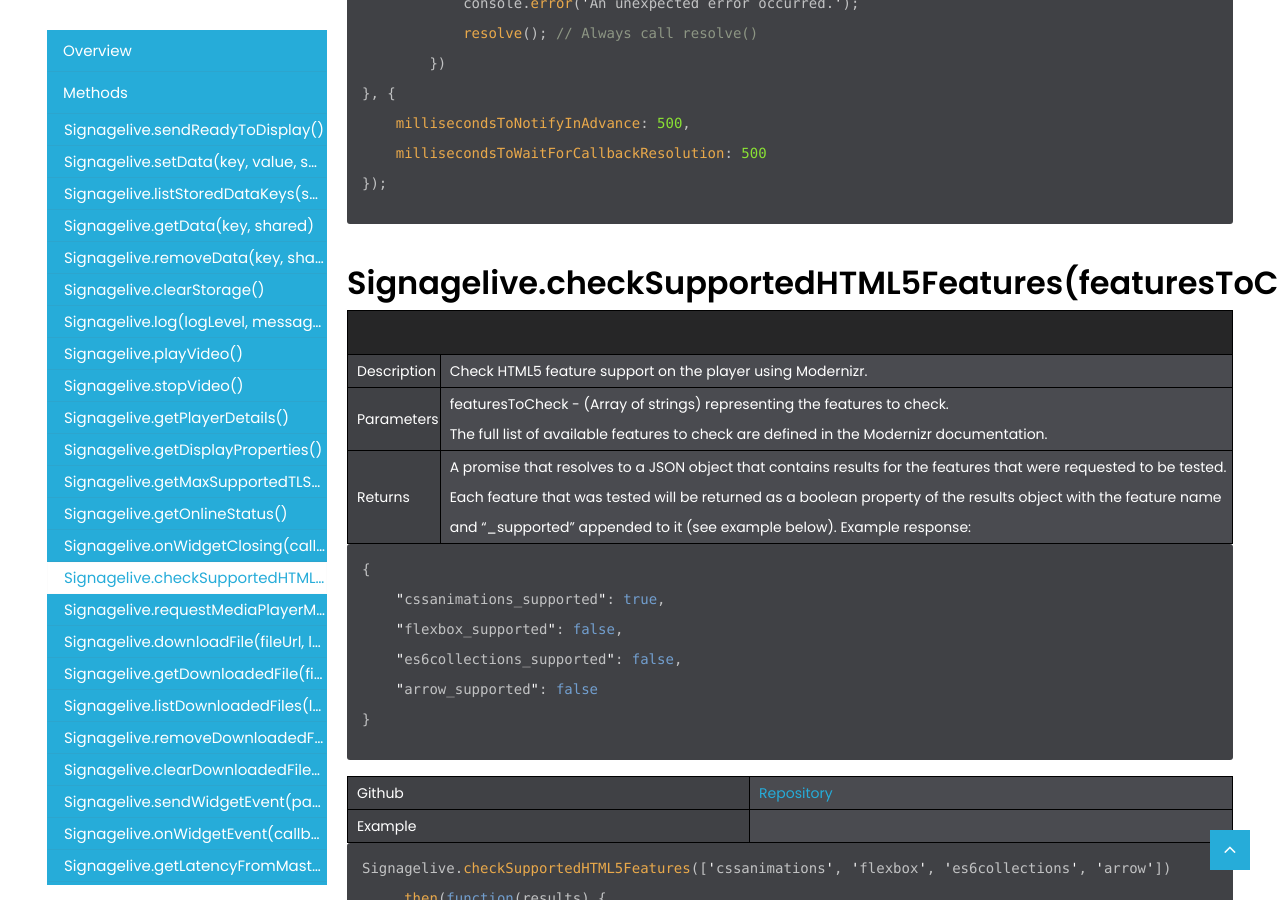
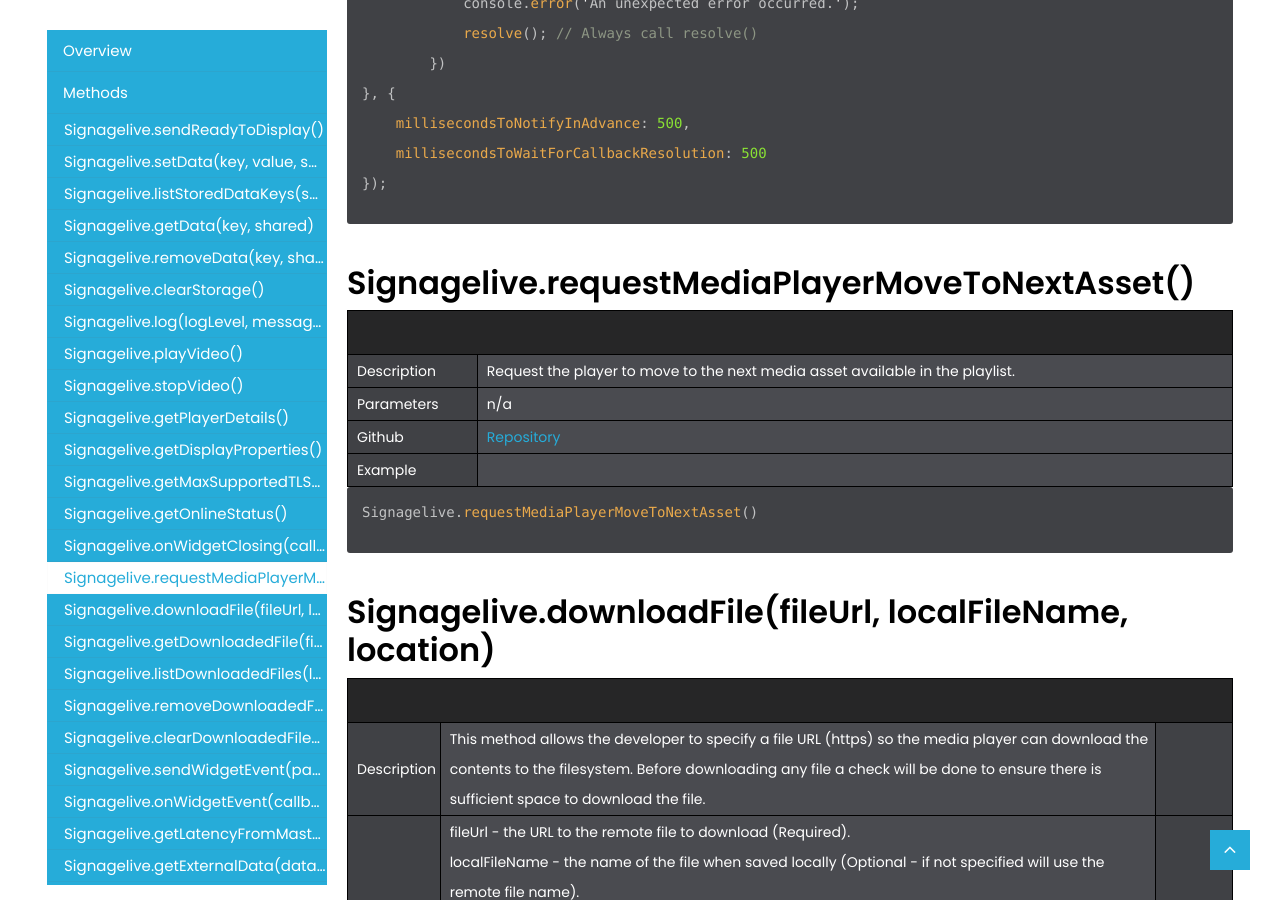
Before and after one commit to signagelive/signagelive.github.io, a Jekyll site: the page built from _docs/2019-01-15-widget-sdk.md, in a window 1280 px wide and 900 px high, scrolled down 14651 px. Built offline with Jekyll 4.4.1, drawn with Linux system fonts in a browser that asks for light colours; some of the changed text lies outside the part shown.

Commit message:
Removed checkSupportedHTML5Features WSDK method information as it is no longer supported. Additionally updated the supported features matrix for current feature support.

```diff
--- a/_docs/2019-01-15-widget-sdk.md
+++ b/_docs/2019-01-15-widget-sdk.md
@@ -495,36 +495,6 @@
 });
 {% endhighlight %}
 
-## Signagelive.checkSupportedHTML5Features(featuresToCheck)
-
-|              |                                                                                                                                                                     |
-|--------------|---------------------------------------------------------------------------------------------------------------------------------------------------------------------|
-| Description      | Check HTML5 feature support on the player using Modernizr.                                                                                                                                                                                                                                               |
-| Parameters       | featuresToCheck - (Array of strings) representing the features to check.<br>The full list of available features to check are defined in the Modernizr documentation.                                                                                                                                        |
-| Returns          | A promise that resolves to a JSON object that contains results for the features that were requested to be tested. Each feature that was tested will be returned as a boolean property of the results object with the feature name and "_supported" appended to it (see example below). Example response: |
-
-{% highlight javascript %}
-{
-    "cssanimations_supported": true,
-    "flexbox_supported": false,
-    "es6collections_supported": false,
-    "arrow_supported": false
-}
-{% endhighlight %}
-
-| Github | [Repository](https://github.com/signagelive/signagelive-widget-sdk/tree/main/signagelive-checkSupportedHTML5Features){:target="_blank"} |
-| Example |  |
-
-{% highlight javascript %}
-Signagelive.checkSupportedHTML5Features(['cssanimations', 'flexbox', 'es6collections', 'arrow'])
-    .then(function(results) {
-        console.log(JSON.stringify(results, undefined, 2));
-    })
-    .catch(function(error) {
-        console.error(error.message);
-    });
-{% endhighlight %}
-
 ## Signagelive.requestMediaPlayerMoveToNextAsset()
 
 |              |                                                                                                                                                                                                                       |
@@ -729,20 +699,19 @@
 | Signagelive.clearStorage() | ✔ | ✔ | ✘ | ✔ | ✔ | ✔ | ✔ | ✔ | ✔ | ✘ | ✘ | ✘ |
 | Signagelive.log(message) | ✔ | ✔ | ✔ | ✔ | ✔ | ✔ | ✔ | ✔ | ✔ | ✔ | ✔ | ✔ |
 | Signagelive.sendReadyToDisplay() | ✔ | ✔ | ✘ | ✔ | ✔ | ✔ | ✔ | ✔ | ✔ | ✘ | ✘ | ✘ |
-| Signagelive.playVideo() | ✔ | ✔ | ✘ | ✔ | ✔ | *Coming soon* | *Coming soon* | ✔ | ✔ | ✘ | ✘ | ✘ |
-| Signagelive.stopVideo() | ✔ | ✔ | ✘ | ✔ | ✔ | *Coming soon* | *Coming soon* | ✔ | ✔ | ✘ | ✘ | ✘ |
+| Signagelive.playVideo() | ✔ | ✔ | ✘ | ✔ | ✔ | ✔ | *Coming soon* | ✔ | ✔ | ✘ | ✘ | ✘ |
+| Signagelive.stopVideo() | ✔ | ✔ | ✘ | ✔ | ✔ | ✔ | *Coming soon* | ✔ | ✔ | ✘ | ✘ | ✘ |
 | Signagelive.getPlayerDetails() | ✔ | ✔ | ✘ | ✔ | ✔ | ✔ | ✔ | ✔ | ✔ | ✘ | ✘ | ✘ |
 | Signagelive.getDisplayProperties() | ✔ | ✔ | ✘ | ✔ | ✔ | ✔ | ✔ | ✔ | ✔ | ✘ | ✘ | ✘ |
 | Signagelive.getTLSSupportInfo() | ✔ | ✔ | ✘ | ✔ | ✔ | ✔ | ✔ | ✔ | ✔ | ✘ | ✘ | ✘ |
 | Signagelive.getOnlineStatus() | ✔ | ✔ | ✘ | ✔ | ✔ | ✔ | ✔ | ✔ | ✔ | ✘ | ✘ | ✘ |
 | Signagelive.onWidgetClosing(callback) | ✔ | ✔ | ✘ | ✔ | ✔ | ✔ | ✔ | ✔ | ✔ | ✘ | ✘ | ✘ |
-| Signagelive.checkSupportedHTML5Features(featuresToCheck) | ✔ | ✘ | ✘ | ✔ | ✘ | ✘ | ✘ | ✔ | ✔ | ✘ | ✘ | ✘ |
 | Signagelive.requestMediaPlayerMoveToNextAsset() | ✔ | ✔ | ✘ | ✔ | ✔ | ✔ | ✔ | ✔ | ✔ | ✘ | ✘ | ✘ |
-| Signagelive.downloadFile() | ✘ | ✘ | ✘ | ✔ | ✔ | ✘ | ✘ | ✘ | ✘ | ✘ | ✘ | ✘ |
-| Signagelive.getDownloadedFile() | ✘ | ✘ | ✘ | ✔ | ✔ | ✘ | ✘ | ✘ | ✘ | ✘ | ✘ | ✘ |
-| Signagelive.listDownloadedFiles() | ✘ | ✘ | ✘ | ✔ | ✔ | ✘ | ✘ | ✘ | ✘ | ✘ | ✘ | ✘ |
-| Signagelive.removeDownloadedFile() | ✘ | ✘ | ✘ | ✔ | ✔ | ✘ | ✘ | ✘ | ✘ | ✘ | ✘ | ✘ |
-| Signagelive.clearDownloadedFiles() | ✘ | ✘ | ✘ | ✔ | ✔ | ✘ | ✘ | ✘ | ✘ | ✘ | ✘ | ✘ |
+| Signagelive.downloadFile() | ✘ | ✘ | ✘ | ✔ | ✔ | ✔ | ✘ | ✘ | ✘ | ✘ | ✘ | ✘ |
+| Signagelive.getDownloadedFile() | ✘ | ✘ | ✘ | ✔ | ✔ | ✔ | ✘ | ✘ | ✘ | ✘ | ✘ | ✘ |
+| Signagelive.listDownloadedFiles() | ✘ | ✘ | ✘ | ✔ | ✔ | ✔ | ✘ | ✘ | ✘ | ✘ | ✘ | ✘ |
+| Signagelive.removeDownloadedFile() | ✘ | ✘ | ✘ | ✔ | ✔ | ✔ | ✘ | ✘ | ✘ | ✘ | ✘ | ✘ |
+| Signagelive.clearDownloadedFiles() | ✘ | ✘ | ✘ | ✔ | ✔ | ✔ | ✘ | ✘ | ✘ | ✘ | ✘ | ✘ |
 | Signagelive.sendWidgetEvent() | *Coming soon* | *Coming soon* | ✘ | *Coming soon* | ✘ | ✘ | ✘ | ✘ | *Coming soon* | ✘ | ✘ | ✘ |
 | Signagelive.onWidgetEvent() | *Coming soon* | *Coming soon* | ✘ | *Coming soon* | ✘ | ✘ | ✘ | ✘ | *Coming soon* | ✘ | ✘ | ✘ |
 | Signagelive.getLatencyFromMaster() | *Coming soon* | *Coming soon* | ✘ | *Coming soon* | ✘ | ✘ | ✘ | ✘ | *Coming soon* | ✘ | ✘ | ✘ |
```
